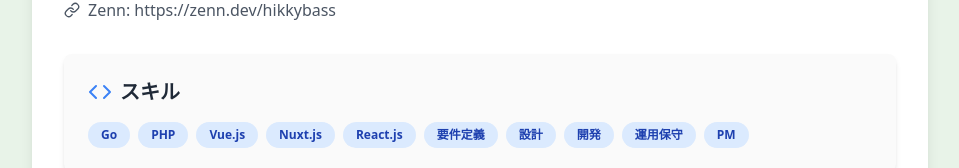
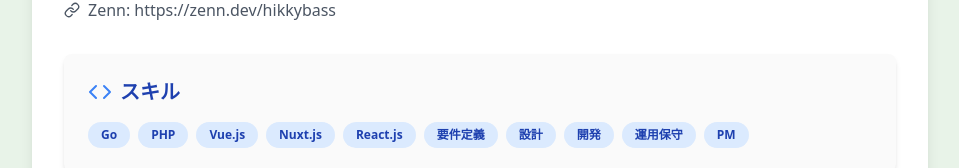
Before and after one commit to hikkybass/my-portfolio, a Next.js app: page / in a window 1280 px wide. Shown: the part 354-522 px from the top of the page, without its empty margins (160-1119 px from the left). Built offline with nearby package versions, Linux system fonts and the light colour scheme.

Commit message:
デザイン調整

```diff
--- a/components/stylish-resume-final.tsx
+++ b/components/stylish-resume-final.tsx
@@ -79,7 +79,7 @@ export function StylishResumeFinal() {
           </header>
 
           <section className="mb-8 bg-[#fafafa] rounded-lg p-6 shadow-md">
-            <h3 className="text-xl font-semibold text-gray-800 mb-4 flex items-center">
+            <h3 className="text-xl font-semibold text-blue-800 mb-4 flex items-center">
               <CodeIcon className="mr-2 h-6 w-6 text-blue-500" />
               スキル
             </h3>
```
